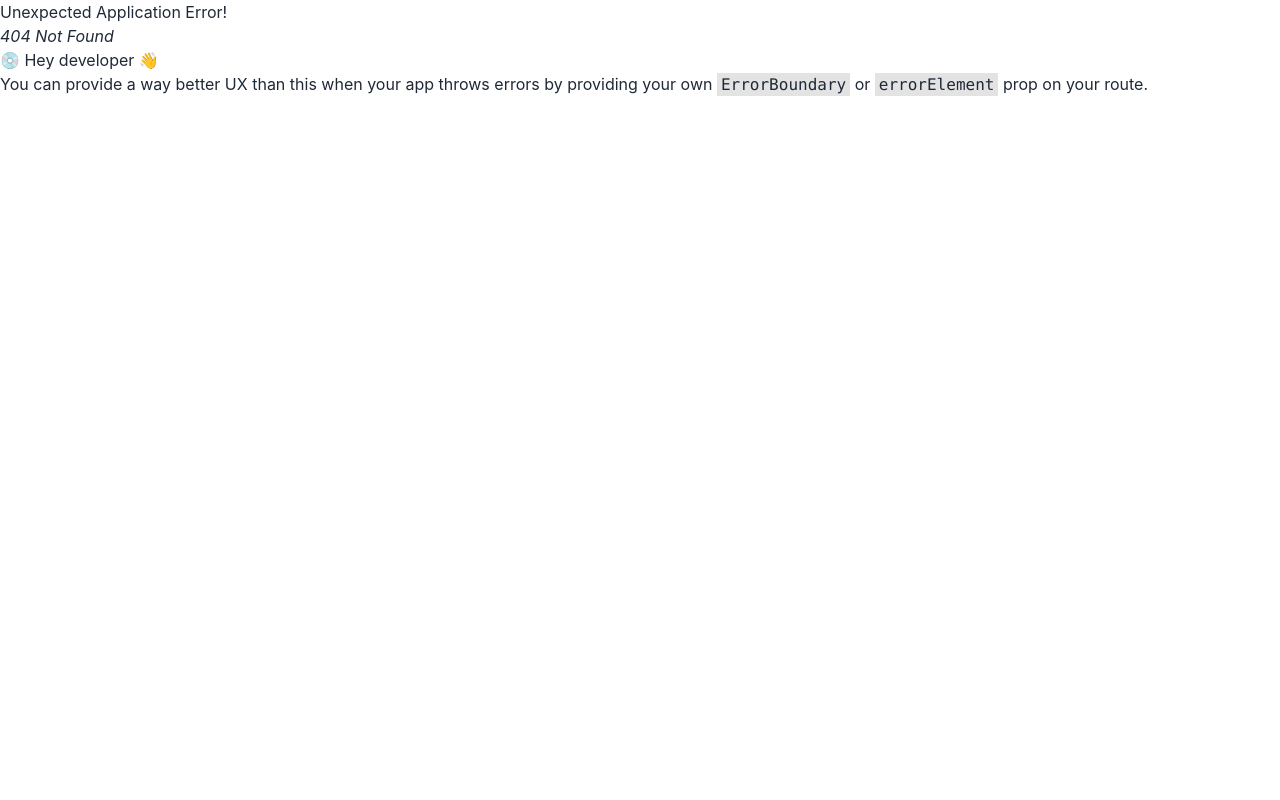
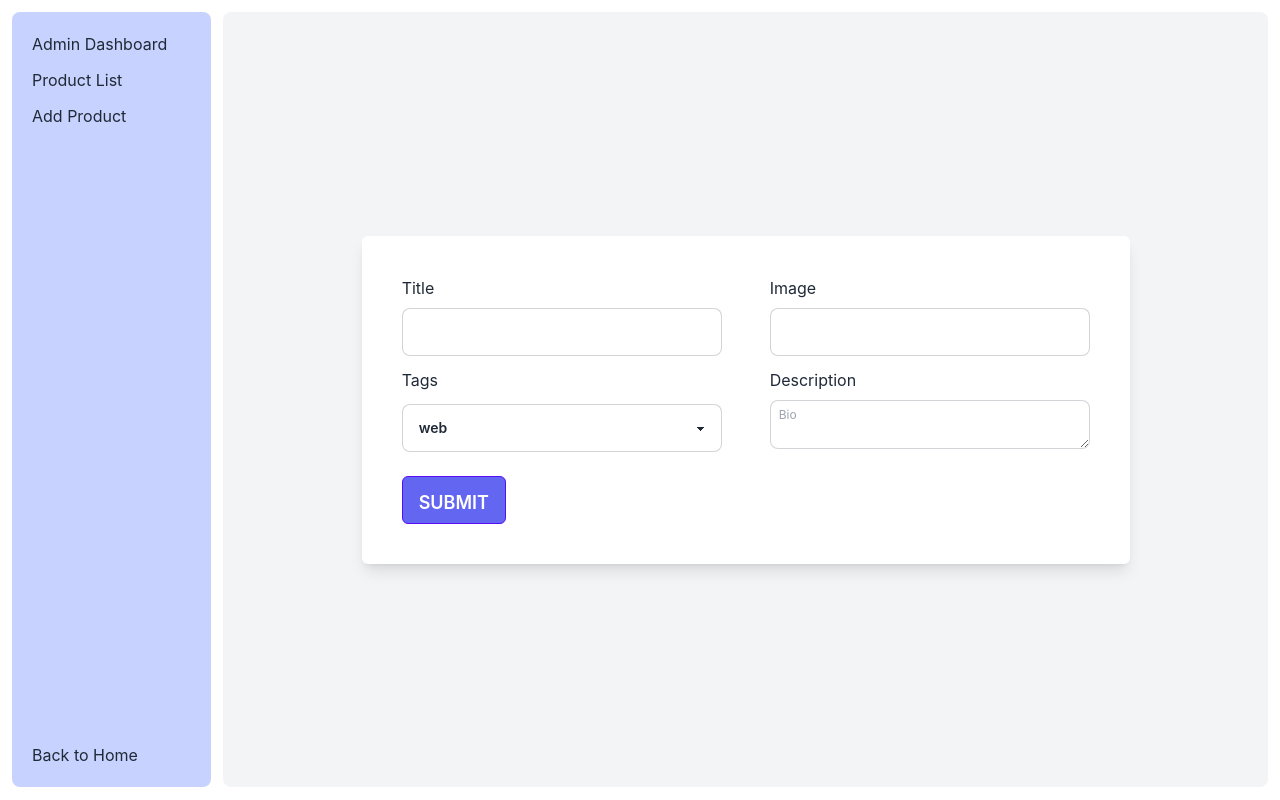
Before and after one commit to reshad21/content-management-application, a React (Create React App) app: page /dashboard/updateContent/1 in a window 1280 px wide. Before the commit this address had no page. Built offline with nearby package versions, Linux system fonts and the light colour scheme; no server answers.

Commit message:
get content data for update page

```diff
--- a/src/pages/Dashbord/ProductList.js
+++ b/src/pages/Dashbord/ProductList.js
@@ -12,7 +12,7 @@ const ProductList = () => {
     const dispatch = useDispatch();
     useEffect(() => {
         dispatch(fetchContent())
-    }, [])
+    }, [dispatch])
     return (
         <div>
             <div className="overflow-x-auto w-full">
@@ -52,11 +52,15 @@ const ProductList = () => {
                                         <td>{content?.tag}</td>
                                         <th>
                                             <div className="">
+
                                                 <Link to={`/dashboard/content/${content?._id}`} className="btn btn-ghost btn-lg text-indigo-600 text-xl">
                                                     <CiViewList />
                                                 </Link>
+
                                                 <button onClick={() => dispatch(deleteContentData(content._id))} className="btn btn-ghost btn-lg text-rose-600"><RiDeleteBin7Line /></button>
-                                                <button className="btn btn-ghost btn-lg text-green-700"><FiEdit /></button>
+
+                                                <Link to={`/dashboard/updateContent/${content?._id}`} className="btn btn-ghost btn-lg text-green-700 text-xl"><FiEdit /></Link>
+
                                             </div>
                                         </th>
                                     </tr>)
--- /dev/null
+++ b/src/pages/Dashbord/UpdateContent.js
@@ -0,0 +1,75 @@
+import React, { useEffect } from 'react';
+import { useDispatch, useSelector } from 'react-redux';
+import { useParams } from 'react-router-dom';
+import { fetchSingleContent } from '../../redux/Thunk/content/fetchSIngleContent';
+
+const UpdateContent = () => {
+    const contentData = useSelector((state) => state.content);
+    console.log(contentData);
+
+    const dispatch = useDispatch();
+
+    const {id} = useParams();
+    console.log(id);
+
+    useEffect(() => {
+        dispatch(fetchSingleContent(id))
+    }, [dispatch,id])
+
+    const handleUpdate = (e) => {
+        e.preventDefault();
+    }
+    return (
+        <div className='flex justify-center items-center h-full '>
+            <form
+                className='shadow-lg p-10 rounded-md flex flex-wrap gap-3 max-w-3xl justify-between bg-white'
+                onSubmit={handleUpdate}
+            >
+                <div className='flex flex-col w-full max-w-xs'>
+                    <label className='mb-2' htmlFor='title'>
+                        Title
+                    </label>
+                    <input className="input input-bordered w-full max-w-xs" type='text' id='title' />
+                </div>
+
+                <div className='flex flex-col w-full max-w-xs'>
+                    <label className='mb-2' htmlFor='image'>
+                        Image
+                    </label>
+                    <input className="input input-bordered w-full max-w-xs" type='text' name='image' id='image' />
+                </div>
+
+                <div className='flex flex-col w-full max-w-xs'>
+                    <label className='mb-3' htmlFor='tag'>
+                        Tags
+                    </label>
+                    <select className="select select-bordered w-full max-w-xs" name='tag' id='tag' >
+                        <option value='web'>web</option>
+                        <option value='front'>front</option>
+                        <option value='redux'>redux</option>
+                        <option value='backend'>backend</option>
+                        <option value='react'>react</option>
+                    </select>
+                </div>
+
+                <div className='flex flex-col w-full max-w-xs'>
+                    <label className='mb-2' htmlFor='description'>
+                        Description
+                    </label>
+                    <textarea className="textarea textarea-bordered textarea-xs w-full max-w-xs" placeholder="Bio" type='text' name='description' id='description'></textarea>
+                </div>
+                <div className='flex flex-col w-full max-w-xs'></div>
+                <div className='flex justify-between items-center w-full'>
+                    <button
+                        className=' px-4 py-3 bg-indigo-500 rounded-md font-semibold text-white text-lg disabled:bg-gray-500 btn btn-primary'
+                        type='submit'
+                    >
+                        Submit
+                    </button>
+                </div>
+            </form>
+        </div>
+    );
+};
+
+export default UpdateContent;
--- a/src/routes/router.js
+++ b/src/routes/router.js
@@ -4,6 +4,7 @@ import Dashbord from '../Layout/Dashbord/Dashbord';
 import Main from '../Layout/Main/Main';
 import ContentDetails from '../pages/Dashbord/ContentDetails';
 import ProductList from '../pages/Dashbord/ProductList';
+import UpdateContent from '../pages/Dashbord/UpdateContent';
 import Home from '../pages/Main/Home';
 import AddContent from './../pages/Dashbord/AddContent';
 
@@ -33,6 +34,10 @@ const router = createBrowserRouter([
       {
         path: '/dashboard/content/:id',
         element: <ContentDetails></ContentDetails>,
+      },
+      {
+        path: '/dashboard/updateContent/:id',
+        element: <UpdateContent></UpdateContent>,
       }
     ],
   },
```
